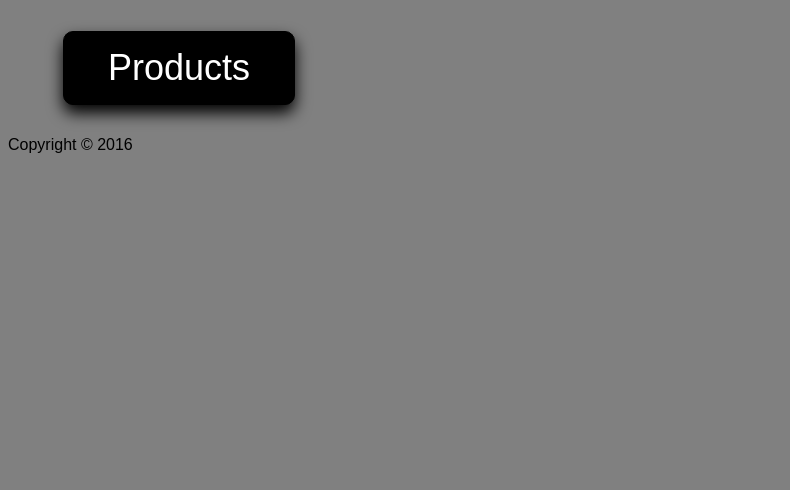
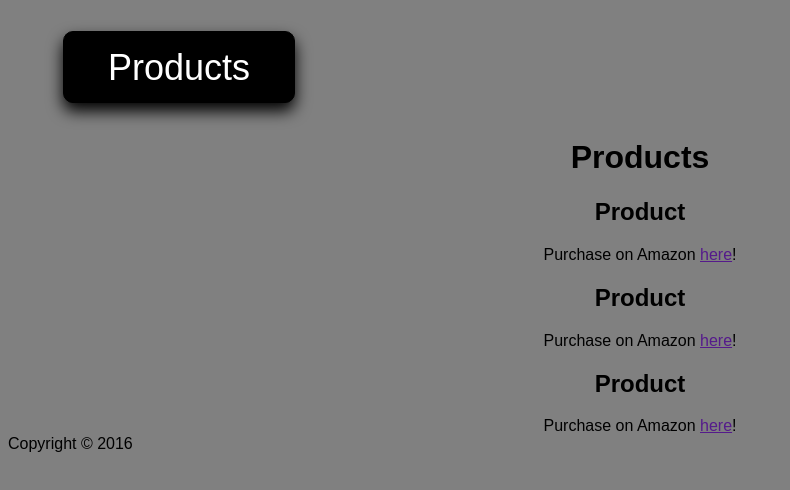
Before and after one commit to iobg/mock-business, a plain HTML site: page products.html in a window 1280 px wide. Shown: the whole page, without its empty margins (0-790 px from the left). Drawn offline with Linux system fonts and the light colour scheme.

Commit message:
product layout

```diff
--- a/products.html
+++ b/products.html
@@ -3,7 +3,7 @@
 <head>
 	<meta charset="utf-8">
 	<meta http-equiv="X-UA-Compatible" content="IE=edge">
-	<title></title>
+	<title>Products</title>
 	<link rel="stylesheet" href="styles.css"">
 </head>
 <body>
@@ -19,6 +19,24 @@
 				</div>
 			</ul>
 	</nav>
+	<header><h1> Products</h1></header>
+
+
+	<article class="p1">
+		<header><h2>Product</h2></header>
+		<section></section>
+		<footer>Purchase on Amazon <a href="">here</a>!</footer>
+	</article>
+	<article class="p2">
+		<header><h2>Product</h2></header>
+		<section></section>
+		<footer>Purchase on Amazon <a href="">here</a>!</footer>
+	</article><article class="p3">
+		<header><h2>Product</h2></header>
+		<section></section>
+		<footer>Purchase on Amazon <a href="">here</a>!</footer>
+	</article>
+
 
 
 
--- a/styles.css
+++ b/styles.css
@@ -7,13 +7,20 @@
 	border-radius: 10px;
 	background:black;
 	min-width:200px;
+	min-height:40px;
 	text-align:center;
 	box-shadow: 0px 8px 16px 0px;
 	}
+.navBar li:active {background:gray;
+		box-shadow:inset 5px 5px 5px 5px;}
 
 .navBar a{text-decoration:none;
-	color:white;}
+	color:white;
+	width:200px;
+	height:40px;
+	display:block;}
 .navBar a:hover {color:green;}
+
 .dropdown-content{	display:none;
 			position:absolute;}
 .dropdown {	position:relative;
@@ -26,3 +33,4 @@ body {font-family:Arial;
 	background:gray;}
 header h1 {text-align:center;}
 article h2 {text-align:center;}
+article footer {text-align:center;}
```
Also changed, not shown: contact.html (+1 -1 lines), culture.html (+1 -1 lines), index.html (+1 -1 lines).
